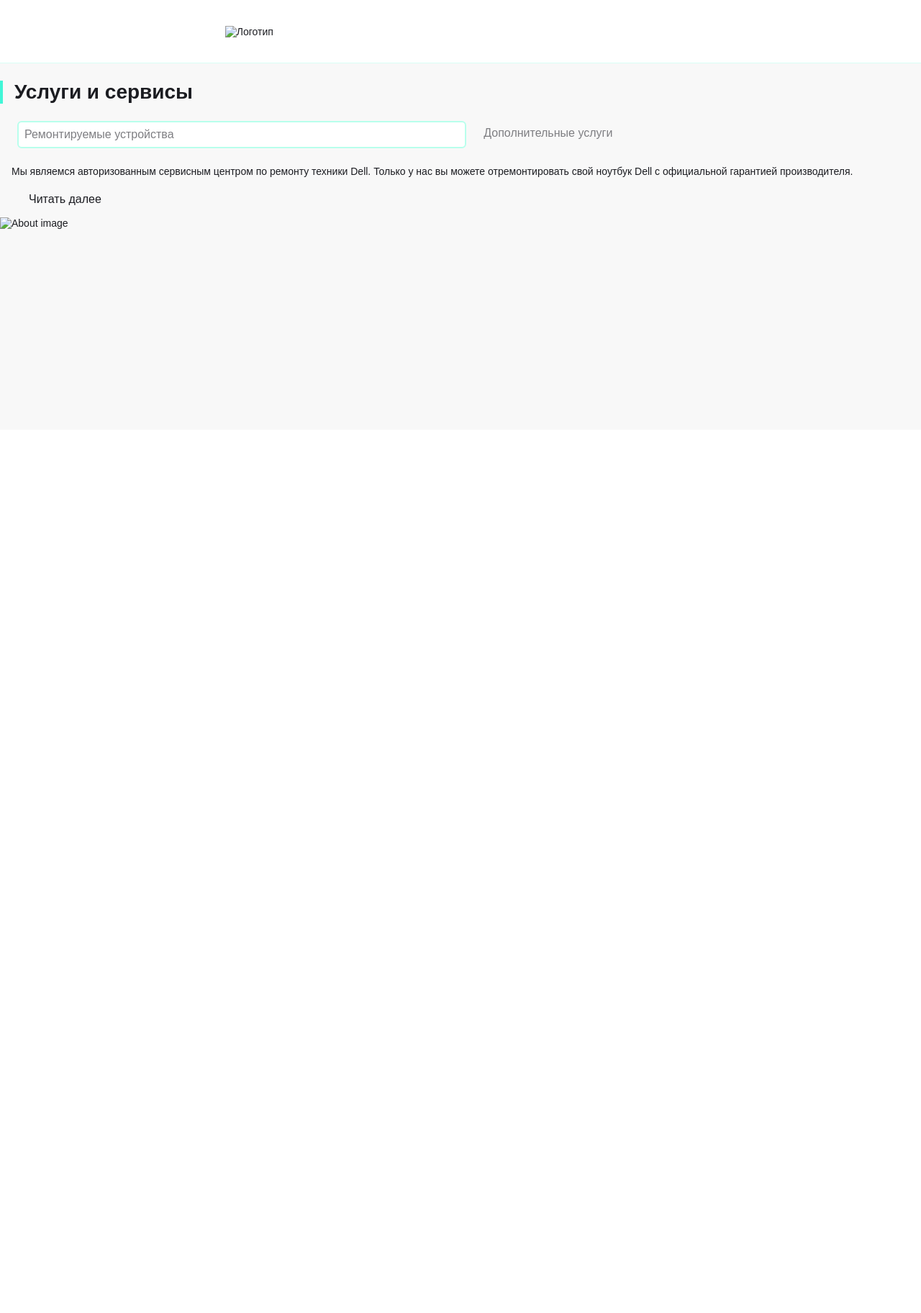
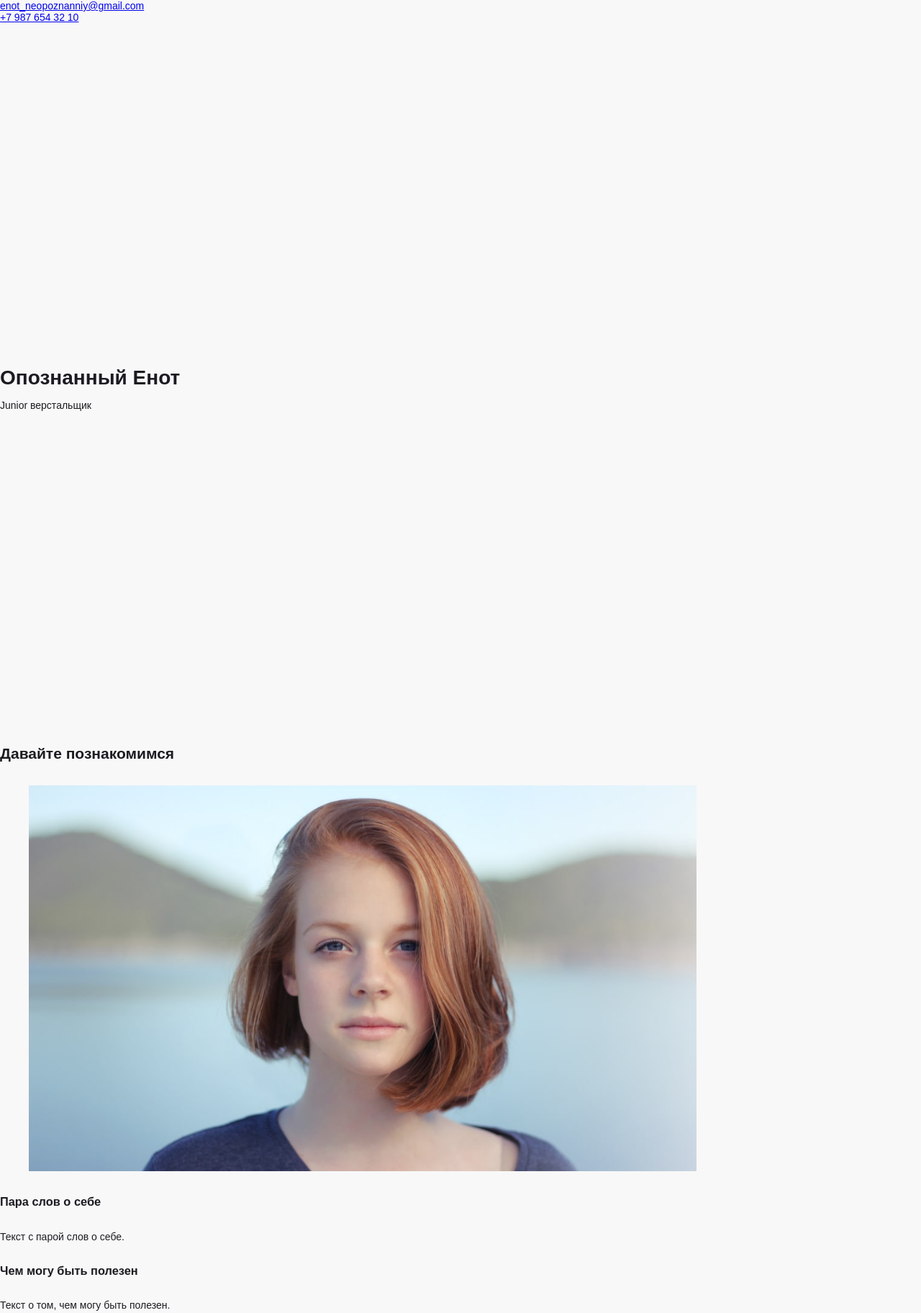
Before and after one commit to visavin/html_test, a plain HTML site: page index.html in a window 1280 px wide. Shown: the top 1824 px of the page at 72% size. Before the commit the page ends 800 px from the top, so only its background shows below. Drawn offline with Linux system fonts and the light colour scheme; a web font is replaced by a local one.

Commit message:
Update index.html

```diff
--- a/index.html
+++ b/index.html
@@ -1,62 +1,68 @@
 <!DOCTYPE html>
-<html lang="en">
+<html lang="ru">
   <head>
     <meta charset="UTF-8">
-    <meta name="viewport" content="width=device-width, initial-scale=1">
     <link rel="stylesheet" href="style.css">
-    <title>Макет</title>
+	<link href="https://fonts.googleapis.com/css?family=Montserrat:400,500,700|Old+Standard+TT&display=swap&subset=cyrillic" rel="stylesheet">
+    <title>Портфолио Junior верстальщика</title>
   </head>
+
   <body>
-
-<header>
-    <div class="header-container">
-        <div class="header-container__column">
-            <div class="header-container__item menu">
-                <button class="menu__button"></button>
-            </div>
-            <div class="header-container__item logo">
-                <img class="logo__img" src="img/header/logo.svg" alt="Логотип">
-            </div>
-            <div class="header-container__item divider">
-                <div class="divider__img"></div>
-            </div>
-        </div>
-        <div class="header-container__column">
-            <div class="header-container__item repair">
-                <button class="repair__button"></button>
-            </div>
-            <div class="header-container__item checkstatus">
-                <button class="checkstatus__button"></button>
-            </div>
-        </div>
+    <header class="page-header">
+	<div class="container">
+      <a class="header-email" href="mailto:enot_neopoznanniy@gmail.com">enot_neopoznanniy@gmail.com</a>
+      <a class="header-phone" href="tel:+79876543210">+7 987 654 32 10</a>
 	 </div>
     </header>
 
-<main>
+    <section class="hero-image">
 	<div class="container">
-        <div class="nav-container">
-            <div class="title">
-                <h1>Услуги и сервисы</h1>
+      <h1 class="heading">Опознанный Енот</h1>
+      <p>Junior верстальщик</p>
 	 </div>
-            <div class="slide-menu">
-                <div class="slide-menu__button slide-menu__button--active">
-                    <a href="">Ремонтируемые устройства</a>
-                </div>
-                <div class="slide-menu__button">
-                    <a href="">Дополнительные услуги</a>
+    </section>
+
+    <section class="intro">
+	<div class="container">
+      <h2 class="subheading">Давайте познакомимся</h2>
+	  <figure class="user-image"><img src="files/user.jpg" width="928" height="536" alt="Фотография Неопознанного Енота"></figure>
+      <h3>Пара слов о себе</h3>
+      <p>Текст с парой слов о себе.</p>
+      <h3>Чем могу быть полезен</h3>
+      <p>Текст о том, чем могу быть полезен.</p>
+
+	  <div class="skills">
+		<h3>Мои навыки</h3>
+		<dl class="skills-list">
+			<dt class="skill-html">HTML</dt>
+			<dd class="level"><div style="width: 60%;">60%</div></dd>
+			<dt class="skill-css">CSS</dt>
+			<dd class="level"><div style="width: 40%;">40%</div></dd>
+		</dl>
 	  </div>
 	 </div>
+    </section>
+
+    <section class="portfolio">
+	<div class="container">
+      <h2 class="subheading">Мои работы</h2>
+	  <figure class="project-image">
+	    <img src="files/project.jpg" width="928" height="536" alt="Cайт магазина товаров для дома">
+	  </figure>
+      <h3>Магазин товаров для дома</h3>
+      <p>Мой первый сайт.</p>
+	  <p><a class="button" href="source/index.html">Открыть страницу</a></p>
+
+      <h3>Блог начинающего верстальщика</h3>
+      <p>Статический блог про обучение HTML и CSS.</p>
 	 </div>
-        <div class="main-container">
-            <div class="main-container__item about-text">
-                <p>Мы являемся авторизованным сервисным центром по ремонту техники Dell. Только у нас вы можете отремонтировать свой ноутбук Dell с официальной гарантией производителя.</p>
-                <span class="about-text__icon"></span><a href="#">Читать далее</a>
+    </section>
+
+    <footer class="page-footer">
+	<div class="container">
+      <a class="footer-email" href="mailto:enot_neopoznanniy@gmail.com">enot_neopoznanniy@gmail.com</a>
+      <a class="footer-phone" href="tel:+79876543210">+7 987 654 32 10</a>
 	</div>
-            <div class="main-container__item about-img">
-                <img src="img/main/about.png" alt="About image">
-            </div>
-        </div>
-    </div>
-</main>
+    </footer>
   </body>
 </html>
```
Lines whose indentation alone changed are shown as unchanged.
